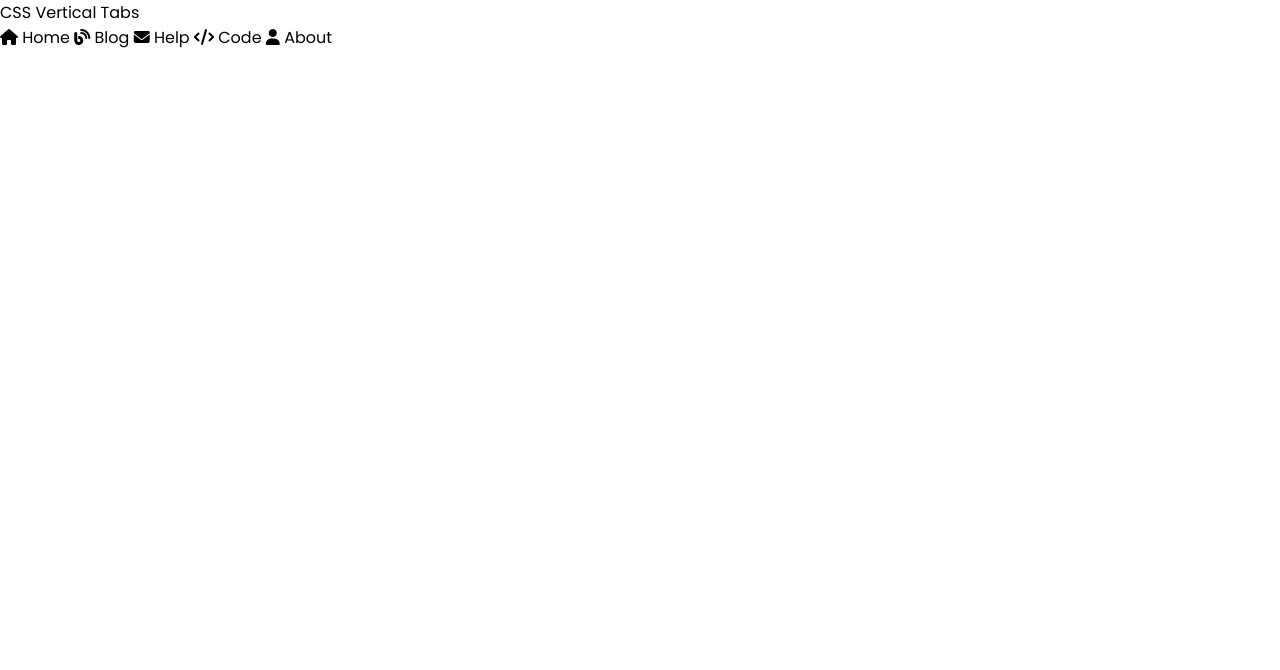
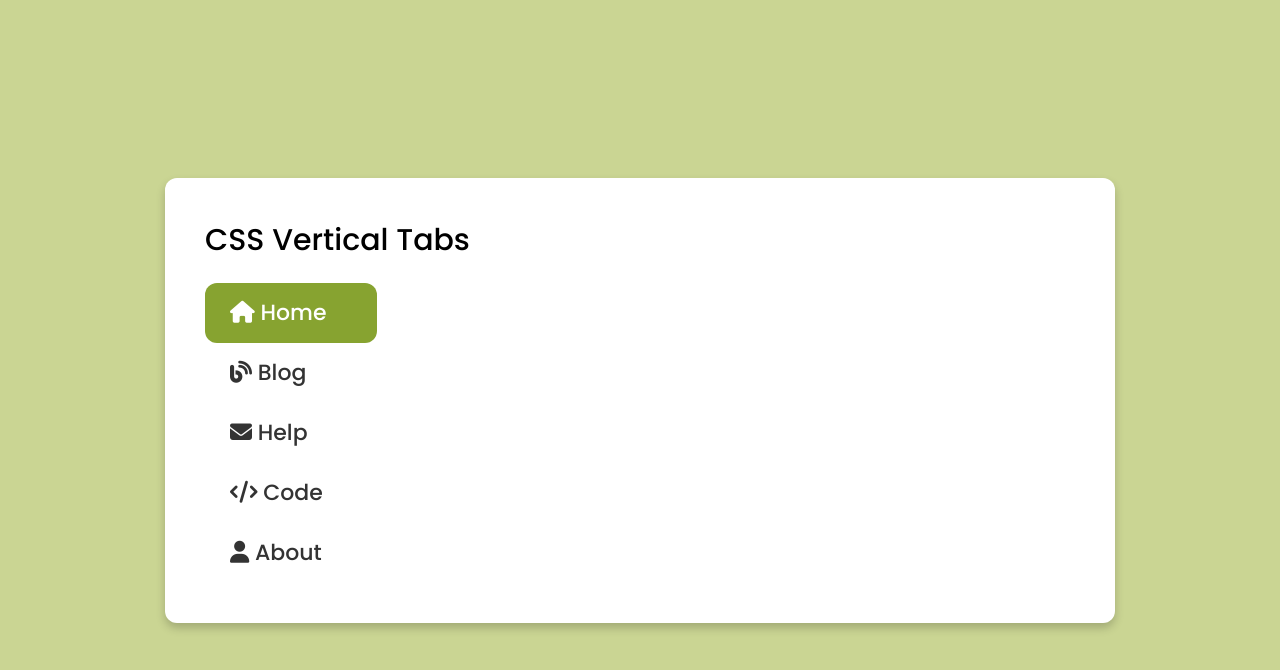
Before and after one commit to jeanmikhaelfuentes/vertical-tabs, a plain HTML site: page index.html in a window 1280 px wide. Drawn offline with Linux system fonts and the light colour scheme.

Commit message:
Added CSS Styling for Vertical Tabs List

```diff
--- a/index.html
+++ b/index.html
@@ -11,27 +11,33 @@
     <div class="container">
         <div class="main-title">CSS Vertical Tabs</div>
         <div class="content">
+            <input type="radio" name="indicator" checked id="home">
+            <input type="radio" name="indicator" id="blog">
+            <input type="radio" name="indicator" id="help">
+            <input type="radio" name="indicator" id="code">
+            <input type="radio" name="indicator" id="about">
             <div class="list">
-                <label for="" class="home">
+                <label for="home" class="home">
                     <i class="fas fa-home"></i>
                     <span>Home</span>
                 </label>
-                <label for="" class="blog">
+                <label for="blog" class="blog">
                     <i class="fas fa-blog"></i>
                     <span>Blog</span>
                 </label>
-                <label for="" class="help">
+                <label for="help" class="help">
                     <i class="fas fa-envelope"></i>
                     <span>Help</span>
                 </label>
-                <label for="" class="code">
+                <label for="code" class="code">
                     <i class="fas fa-code"></i>
                     <span>Code</span>
                 </label>
-                <label for="" class="about">
+                <label for="about" class="about">
                     <i class="fas fa-user"></i>
                     <span>About</span>
                 </label>
+                <div class="indicator"></div>
             </div>
         </div>
     </div>
--- a/style.css
+++ b/style.css
@@ -6,3 +6,95 @@
     box-sizing: border-box;
     font-family: 'Poppins', sans-serif;
 }
+
+body {
+    height: 100vh;
+    width: 100%;
+    display: flex;
+    align-items: center;
+    justify-content: center;
+    background: #CAD593;
+}
+
+.container {
+    max-width: 950px;
+    width: 100%;
+    margin: 0 20px;
+    background: #fff;
+    border-radius: 12px;
+    padding: 40px 50px 40px 40px;
+    box-shadow: 0 5px 10px rgba(0, 0, 0, 0.2);
+}
+
+.container .main-title {
+    font-size: 30px;
+    font-weight: 500;
+    margin-bottom: 20px;
+}
+
+.container .content .list {
+    display: flex;
+    flex-direction: column;
+    position: relative;
+    width: 20%;
+}
+
+.content .list label {
+    height: 60px;
+    font-size: 22px;
+    font-weight: 500;
+    border-radius: 12px;
+    line-height: 60px;
+    cursor: pointer;
+    padding-left: 25px;
+    color: #333;
+    z-index: 12;
+    transition: all 0.4s ease;
+}
+
+.content .list label:hover {
+    color: #87A330;
+}
+
+#home:checked ~ .list .home,
+#blog:checked ~ .list .blog,
+#help:checked ~ .list .help,
+#code:checked ~ .list .code,
+#about:checked ~ .list .about {
+    color: #fff;
+}
+
+.content .indicator {
+    position: absolute;
+    height: 60px;
+    width: 100%;
+    top: 0;
+    left: 0;
+    background: #87A330;
+    border-radius: 12px;
+    transition: all 0.4s ease;
+}
+
+#home:checked ~ .list .indicator {
+    top: 0;
+}
+
+#blog:checked ~ .list .indicator {
+    top: 60px;
+}
+
+#help:checked ~ .list .indicator {
+    top: 120px;
+}
+
+#code:checked ~ .list .indicator {
+    top: 180px;
+}
+
+#about:checked ~ .list .indicator {
+    top: 240px;
+}
+
+.content input[type="radio"]{
+    display: none;
+}
```
